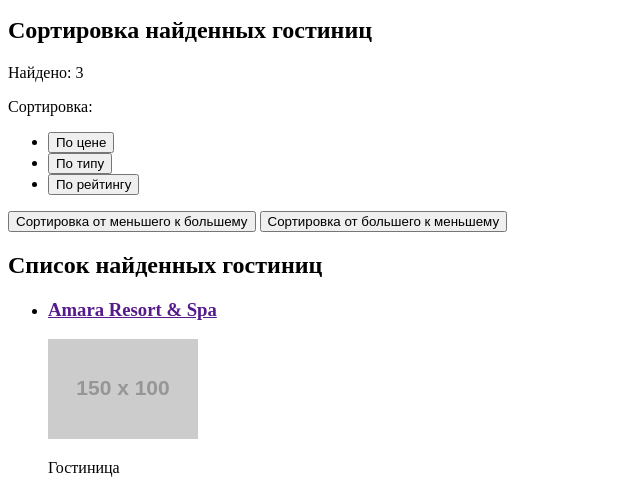
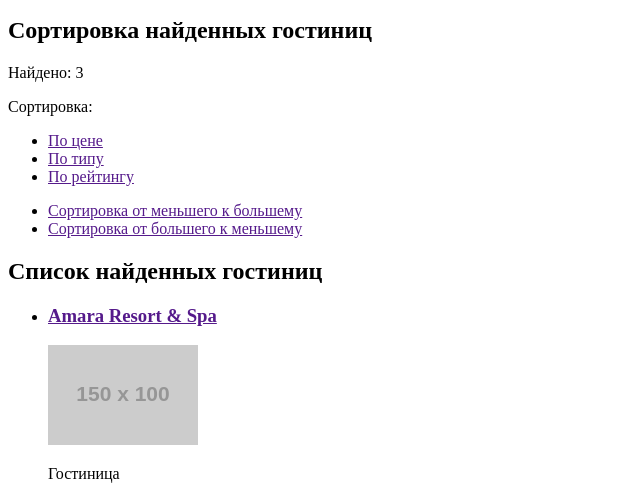
Before and after one commit to karina-lukashova/1193587-sedona-28, a plain HTML site: page hotels.html in a window 1280 px wide. Shown: the part 310-800 px from the top of the page, without its empty margins (0-640 px from the left). Drawn offline with Linux system fonts and the light colour scheme; placeholder pictures from the web are drawn by us.

Commit message:
Внесла правки

```diff
--- a/hotels.html
+++ b/hotels.html
@@ -38,19 +38,23 @@
         <p>Сортировка:</p>
         <ul>
           <li>
-            <button type="button">По цене</button>
+            <a href="">По цене</a>
           </li>
           <li>
-            <button type="button">По типу</button>
+            <a href="">По типу</a>
           </li>
           <li>
-            <button type="button">По рейтингу</button>
+            <a href="">По рейтингу</a>
           </li>
         </ul>
-        <p>
-          <button type="button">Сортировка от меньшего к большему</button> <!--Через CSS заменим на стрелочку (как с соц. сетями)-->
-          <button type="button">Сортировка от большего к меньшему</button> <!--Через CSS заменим на стрелочку (как с соц. сетями)-->
-        </p>
+        <ul>
+          <li>
+            <a href="">Сортировка от меньшего к большему</a> <!--Через CSS заменим на стрелочку (как с соц. сетями)-->
+          </li>
+          <li>
+            <a href="">Сортировка от большего к меньшему</a> <!--Через CSS заменим на стрелочку (как с соц. сетями)-->
+          </li>
+        </ul>
       </section>
       <section>
         <h2>Список найденных гостиниц</h2> <!--Скрытый заголовок-->
```
Also changed, not shown: index.html (+4 -0 lines).
